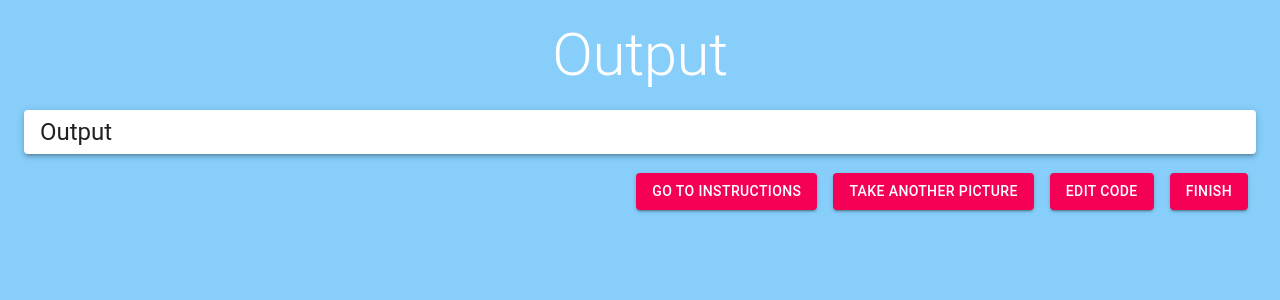
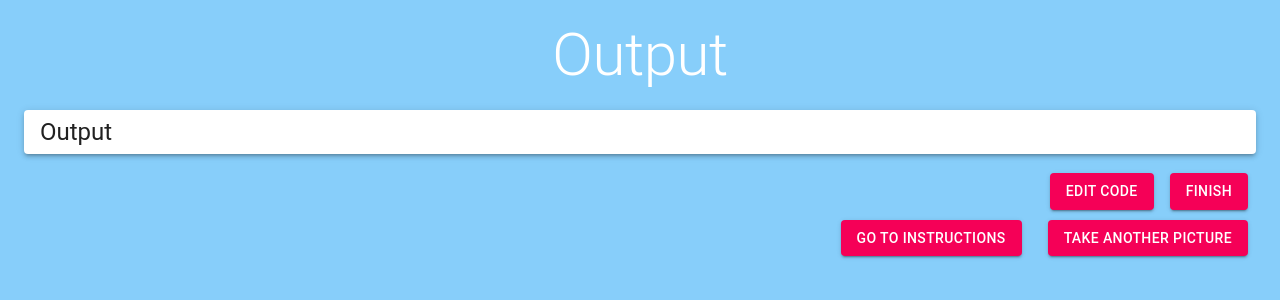
Before and after one commit to code-capture/CodeCapture-hoc, a React (Create React App) app: page /out in a window 1280 px wide. Shown: the top 300 px of the page. Built offline with nearby package versions, Linux system fonts and the light colour scheme.

Commit message:
fix buttons on output page

```diff
--- a/src/components/OutputPage/Output.js
+++ b/src/components/OutputPage/Output.js
@@ -49,18 +49,9 @@ function Output() {
                         </Paper>
                     </Grid>
                     <br/>
+
                     <Grid item justify="flex-end" align="right">
                     <div className={classes.root}>
-                        <Link to="/instructions">
-                            <Button variant="contained" color="secondary" component="span">
-                                Go to instructions
-                            </Button>
-                        </Link>
-                        <Link to="/upload">
-                            <Button variant="contained" color="secondary" component="span">
-                                Take another picture
-                            </Button>
-                        </Link>
                         <Link to="/edit">
                             <Button variant="contained" color="secondary" component="span">
                                 Edit code
@@ -73,6 +64,21 @@ function Output() {
                         </Link>
                     </div>
                     </Grid>
+                    <Grid item justify="flex-end" align="right">
+                    <div className={classes.root}>
+                        <Link to="/instructions">
+                                <Button style={{margin:"10px"}}variant="contained" color="secondary" component="span">
+                                Go to instructions
+                            </Button>
+                        </Link>
+                        <Link to="/upload">
+                            <Button variant="contained" color="secondary" component="span">
+                                Take another picture
+                            </Button>
+                        </Link>
+                    </div>
+                    </Grid>
+                    <br/>
                 </Grid>
                 <br />
             </Container>
```
